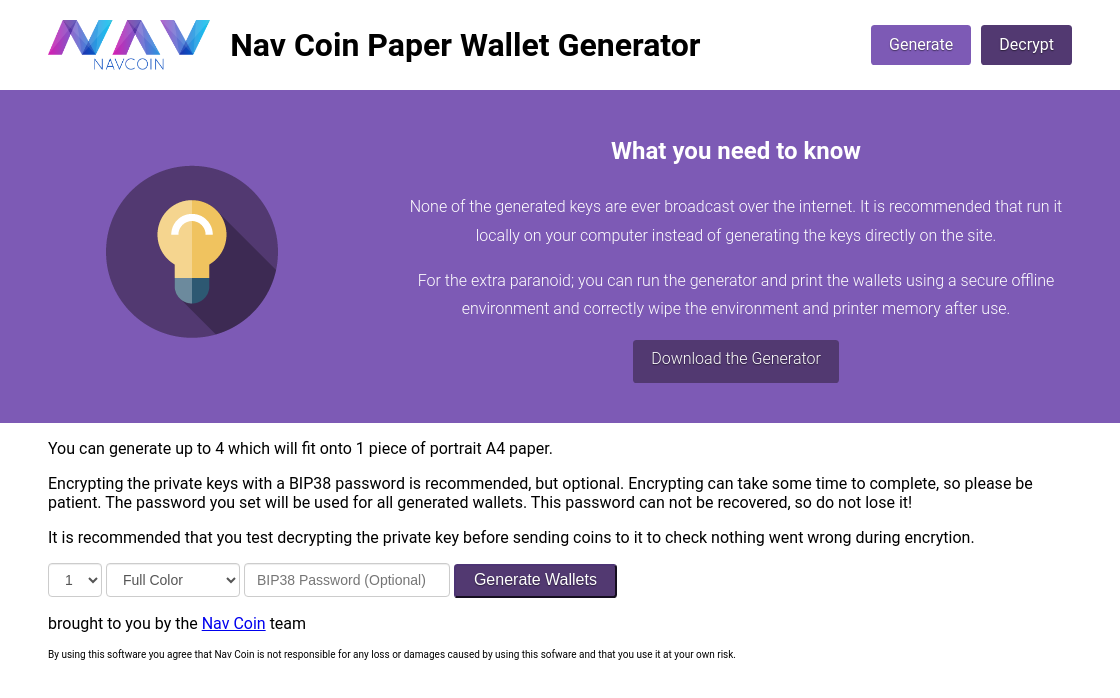
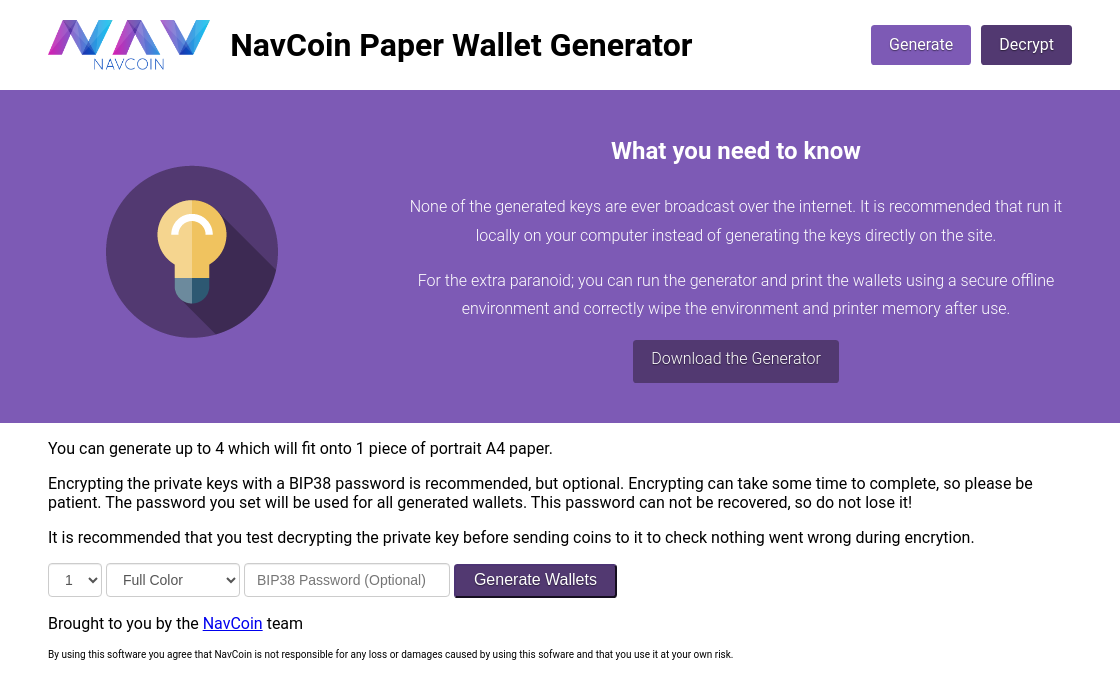
Before and after one commit to Encrypt-S/paper-wallet, an Electron app: page index.html in a window 1120 px wide. Drawn offline with Linux system fonts and the light colour scheme.

Commit message:
"Nav Coin" -> "NavCoin" Fixed some typos.

```diff
--- a/index.html
+++ b/index.html
@@ -2,7 +2,7 @@
 <html>
   <head>
     <meta charset="utf-8">
-    <title>Nav Coin Paper Wallet</title>
+    <title>NavCoin Paper Wallet</title>
     <meta name="description" content="">
     <meta name="viewport" content="width=device-width">
     <link rel="stylesheet" href="css/main.css">
@@ -14,7 +14,7 @@
     <div id="generate-tab">
       <div class="header">
         <img class="logo" src="images/logo-extended.png" />
-        <h1>Nav Coin Paper Wallet Generator</h1>
+        <h1>NavCoin Paper Wallet Generator</h1>
         <span class="navigate">
           <a class="btn btn-small" id="decrypt-tab-btn">Decrypt</a>
           <a class="btn btn-small active">Generate</a>
@@ -158,15 +158,15 @@
 
       <div class="footer">
         <div class="container">
-          <p>brought to you by the <a href="http://www.navcoin.org" target="e">Nav Coin</a> team</p>
-          <p class="terms">By using this software you agree that Nav Coin is not responsible for any loss or damages caused by using this sofware and that you use it at your own risk.</p>
+          <p>Brought to you by the <a href="http://www.navcoin.org" target="e">NavCoin</a> team</p>
+          <p class="terms">By using this software you agree that NavCoin is not responsible for any loss or damages caused by using this sofware and that you use it at your own risk.</p>
         </div>
       </div>
   </div>
   <div id="decrypt-tab">
     <div class="header">
       <img class="logo" src="images/logo-extended.png" />
-      <h1>Nav Coin Paper Wallet Generator</h1>
+      <h1>NavCoin Paper Wallet Generator</h1>
       <span class="navigate">
         <a class="btn btn-small active">Decrypt</a>
         <a class="btn btn-small" id="generate-tab-btn">Generate</a>
@@ -219,8 +219,8 @@
 
     <div class="footer">
       <div class="container">
-        <p>brought to you by the <a href="http://www.navcoin.org" target="e">Nav Coin</a> team</p>
-        <p class="terms">By using this software you agree that Nav Coin is not responsible for any loss or damages caused by using this sofware and that you use it at your own risk.</p>
+        <p>Brought to you by the <a href="http://www.navcoin.org" target="e">NavCoin</a> team</p>
+        <p class="terms">By using this software you agree that NavCoin is not responsible for any loss or damages caused by using this sofware and that you use it at your own risk.</p>
       </div>
     </div>
   </div>
```
